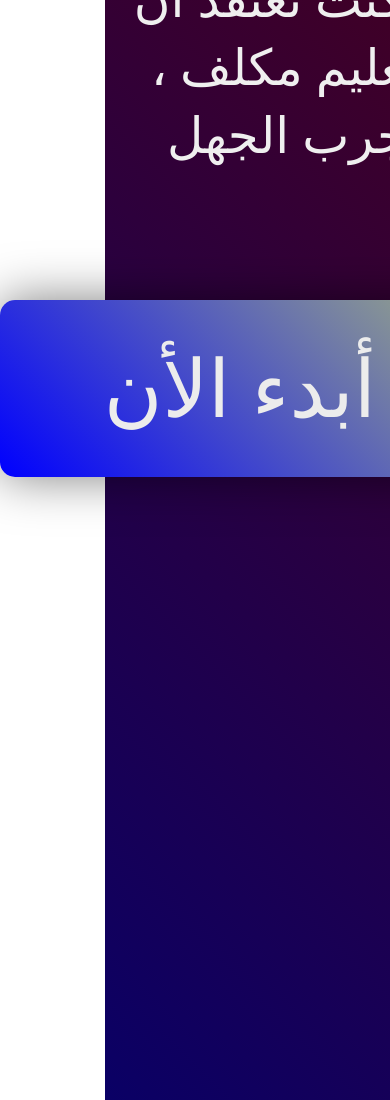
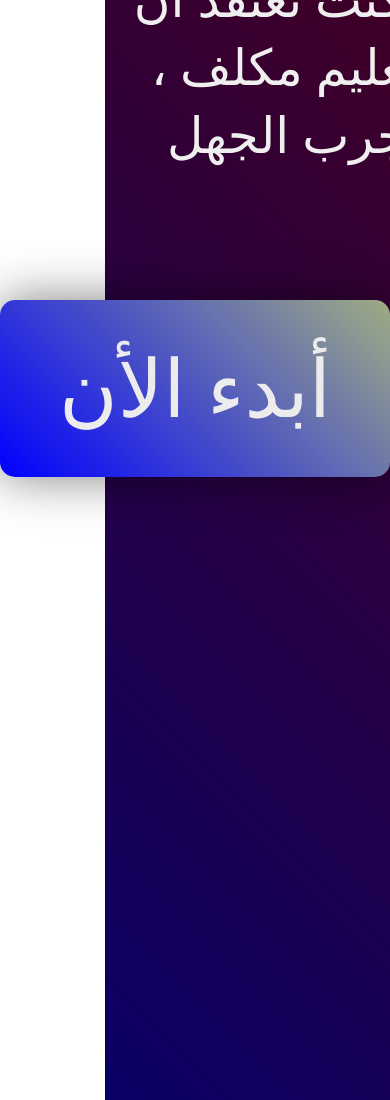
Before and after one commit to ahmednaeem-MAX/-LEARNDE-, a plain HTML site: page index.html in a window 390 px wide. Shown: the part 744-1844 px from the top of the page. Drawn offline with nearby package versions, Linux system fonts and the light colour scheme.

Commit message:
Update style.css

```diff
--- a/style.css
+++ b/style.css
@@ -406,7 +406,7 @@ background-repeat: no-repeat;
     margin-top: -800px;
     margin-left: -105px;
     font-size: 80px;
-    width: 123%;
+    width: 100%;
     padding: 40px;
     border: none;
     border-radius: 15px;
```
